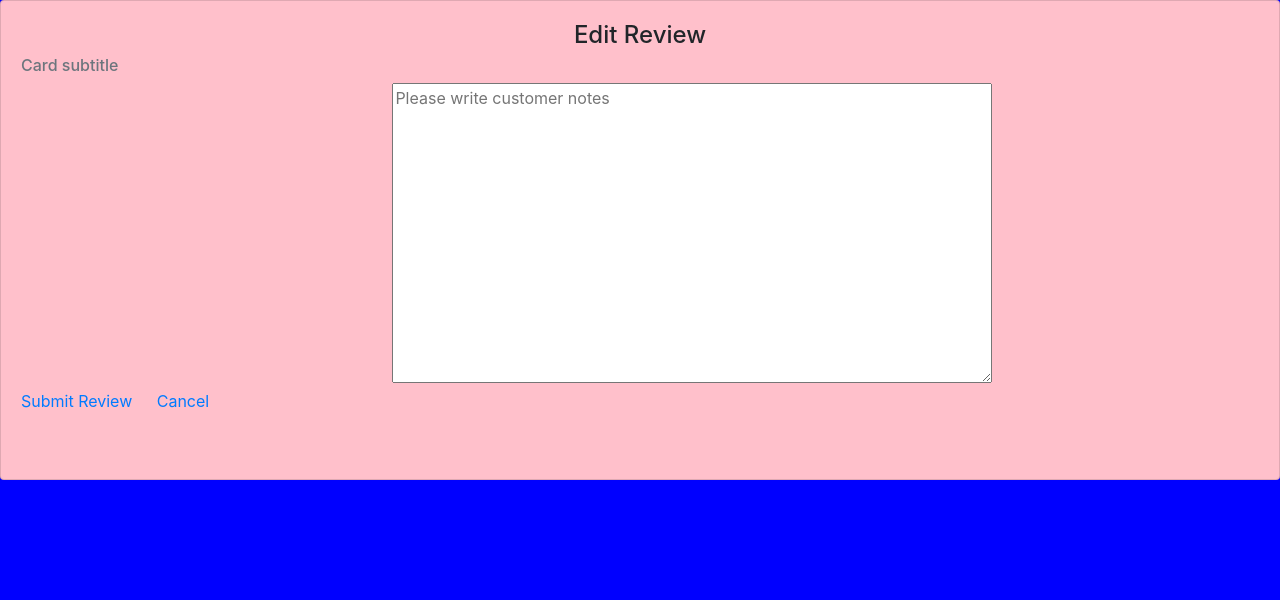
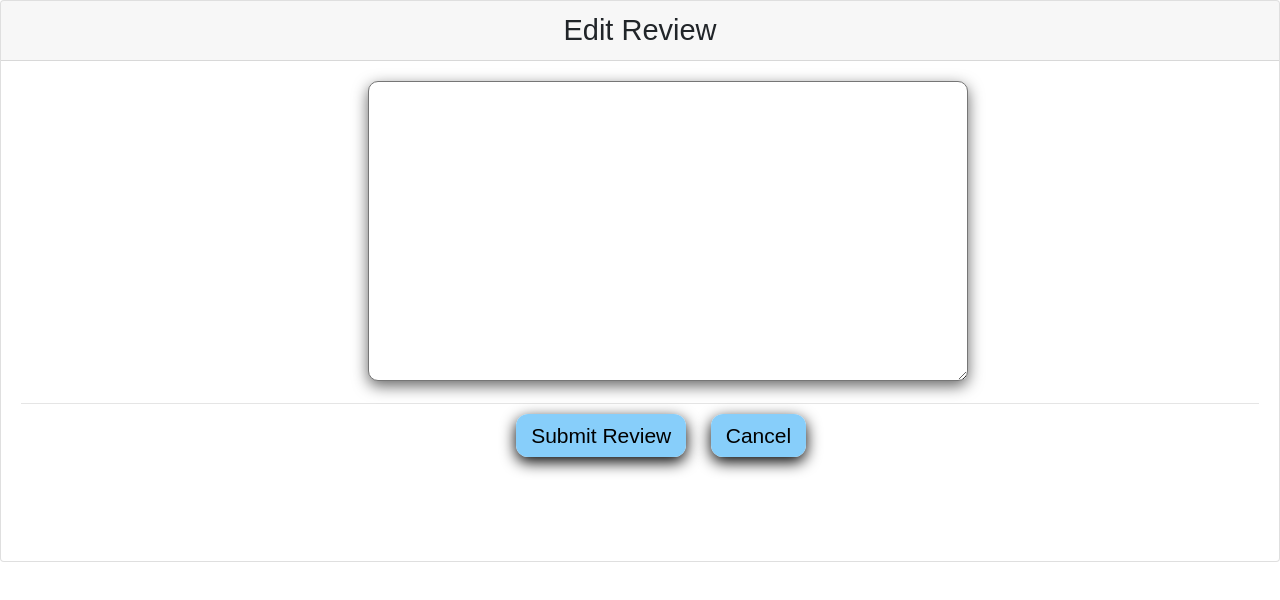
Before and after one commit to mardb/cosmetrix, a website: page views/posts/update.html in a window 1280 px wide. Drawn offline with nearby package versions, Linux system fonts and the light colour scheme; no server answers.

Commit message:
update page styles

```diff
--- a/public/styles/update.css
+++ b/public/styles/update.css
@@ -2,15 +2,64 @@ textarea {
     height: 300px;
     width: 600px;
    margin-right: 20%;
-   margin-left: 30%;
+   margin-left: 28%;
+   border-radius: 10px;
+   box-shadow: 0 5px 15px 0 #666;
 }
-.card-title {
-    font-size: 24px;
+.card-header {
     text-align: center;
-}
-body {
-    background-color: blue;
+    font-size: 29px;
+    font-family: sans-serif;
+    font-weight: 400;
 }
 .card {
-    background-color: pink;
+    background-color: white;
 }
+.card-body {
+
+    height: 500px;
+}
+#submitReview {
+    margin-left: 40%;
+    font-size: 20px;
+    padding: 10px 15px;
+font-family: sans-serif;
+font-weight: 200;
+  font-size: 21px;
+  cursor: pointer;
+  outline: none;
+  color:black;
+  background-color: lightskyblue;
+  border: none;
+  border-radius: 12px;
+  box-shadow: 0 5px 15px 0;
+}
+#submitReview:hover {background-color: white}
+
+#submitReview:active {
+    background-color: white;
+    box-shadow: 0 3px #666;
+    transform: translateY(4px);
+}
+
+#cancelEdit {
+    font-size: 20px;
+    padding: 10px 15px;
+font-family: sans-serif;
+font-weight: 200;
+  font-size: 21px;
+  cursor: pointer;
+  outline: none;
+  color:black;
+  background-color: lightskyblue;
+  border: none;
+  border-radius: 12px;
+  box-shadow: 0 5px 15px 0;
+}
+#cancelEdit:hover {background-color: white}
+
+#cancelEdit:active {
+    background-color: white;
+    box-shadow: 0 3px #666;
+    transform: translateY(4px);
+}
--- a/views/posts/update.html
+++ b/views/posts/update.html
@@ -11,16 +11,21 @@
   <title>Document</title>
 </head>
 <body>
-  <div class="card" style="height: 30rem;" style="width: 15rem;">
+  <!-- <div class="card" style="height: 30rem;" style="width: 15rem;">
     <div class="card-body">
-      <h5 class="card-title">Edit Review</h5>
-      <h6 class="card-subtitle mb-2 text-muted">Card subtitle</h6>
-      <textarea class="col-md-40" placeholder="Please write customer notes" ng-model="myTextarea" required data-error="Please enter customer notes"></textarea>
-      <!-- <div class="form-group">
-        <textarea class="form-control" id="reviewInput" rows="20"></textarea>
-      </div> -->
-      <a id="submitReview" href="#" class="card-link">Submit Review</a>
-      <a id="cancelEdit" href="#" class="card-link">Cancel</a>
+      <h5 class="card-title">Edit Review</h5> -->
+      <div class="card">
+        <h5 class="card-header">Edit Review</h5>
+        <div class="card-body">
+          <textarea class="col-md-40"  ng-model="myTextarea" required data-error="Please enter customer notes"></textarea>
+          <hr>
+          <a id="submitReview" href="#" class="card-link">Submit Review</a>
+          <a id="cancelEdit" href="#" class="card-link">Cancel</a>
+
+        </div>
+      </div>
+
+
     </div>
   </div>
 </body>
```
